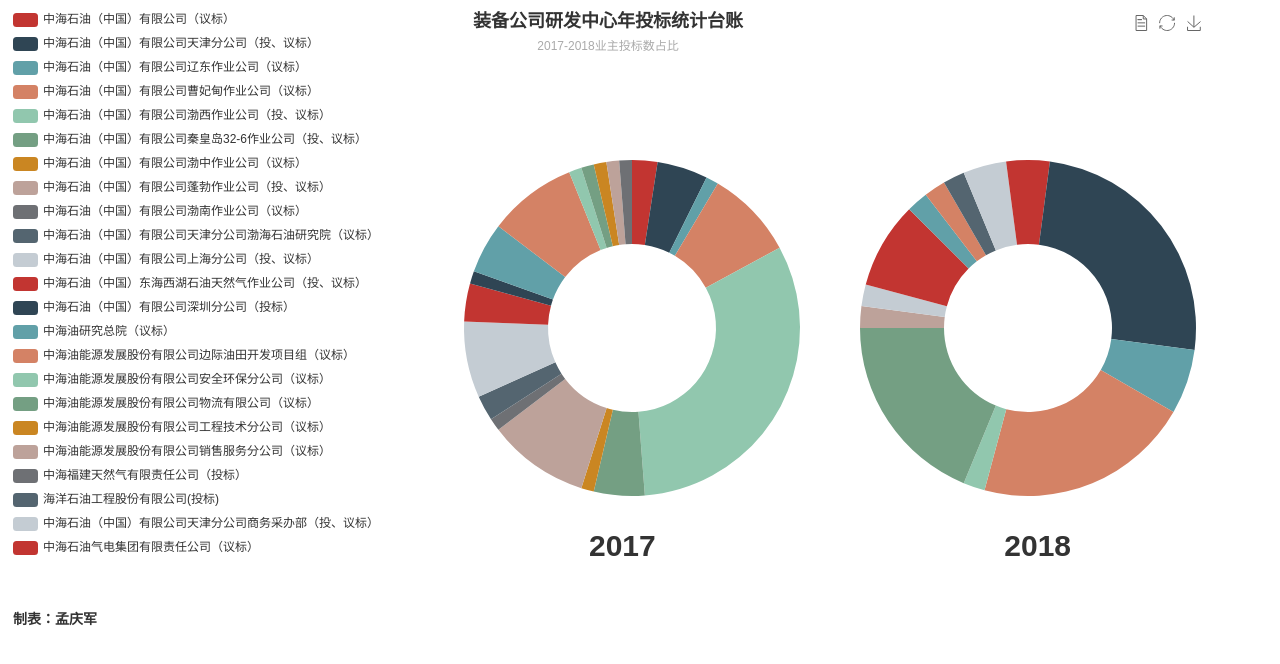
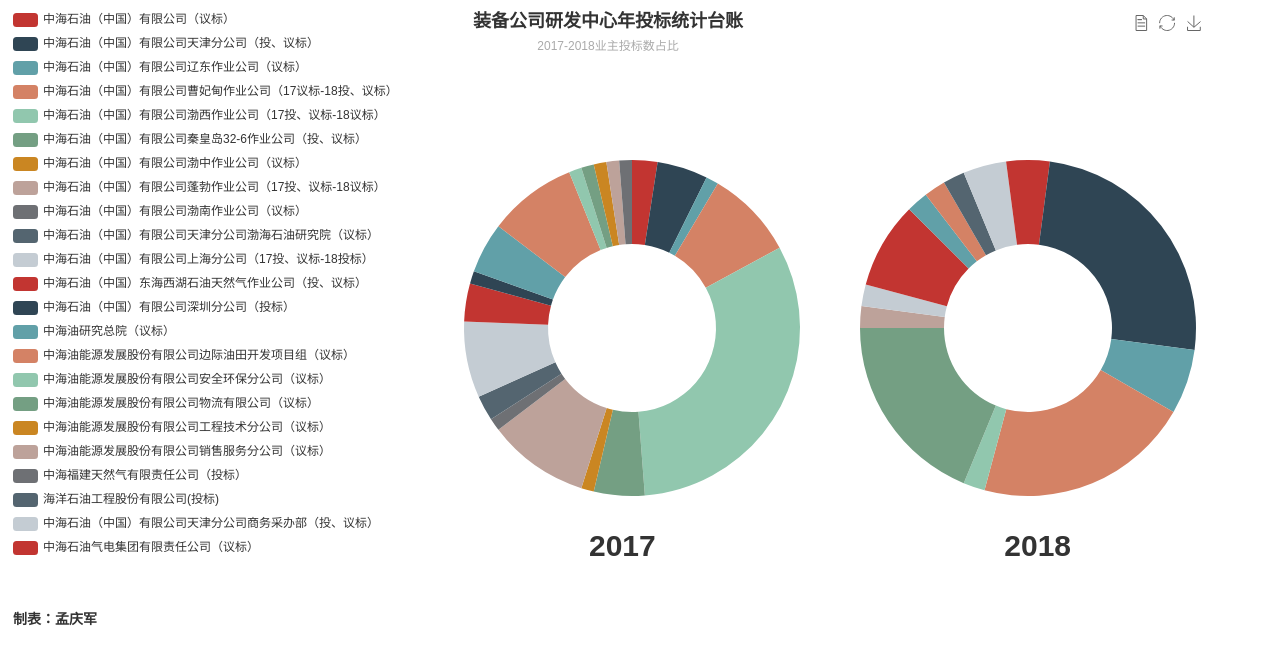
Before and after one commit to mcoq/EVE, a plain HTML site: page index.html in a window 1280 px wide. Drawn offline with Linux system fonts and the light colour scheme.

Commit message:
Update index.html

```diff
--- a/index.html
+++ b/index.html
@@ -75,14 +75,14 @@
                 data: ["中海石油（中国）有限公司（议标）",
       "中海石油（中国）有限公司天津分公司（投、议标）" ,
       "中海石油（中国）有限公司辽东作业公司（议标）",
-      "中海石油（中国）有限公司曹妃甸作业公司（议标）" ,
-      "中海石油（中国）有限公司渤西作业公司（投、议标）",
+      "中海石油（中国）有限公司曹妃甸作业公司（17议标-18投、议标）" ,
+      "中海石油（中国）有限公司渤西作业公司（17投、议标-18议标）",
       "中海石油（中国）有限公司秦皇岛32-6作业公司（投、议标）",
       "中海石油（中国）有限公司渤中作业公司（议标）",
-      "中海石油（中国）有限公司蓬勃作业公司（投、议标）",
+      "中海石油（中国）有限公司蓬勃作业公司（17投、议标-18议标）",
       "中海石油（中国）有限公司渤南作业公司（议标）",
       "中海石油（中国）有限公司天津分公司渤海石油研究院（议标）",
-      "中海石油（中国）有限公司上海分公司（投、议标）" ,
+      "中海石油（中国）有限公司上海分公司（17投、议标-18投标）" ,
       "中海石油（中国）东海西湖石油天然气作业公司（投、议标）",
       "中海石油（中国）有限公司深圳分公司（投标）",
       "中海油研究总院（议标）",
@@ -125,14 +125,14 @@
                      { "value": 2, "name": "中海石油（中国）有限公司（议标）" },
  { "value": 4, "name": "中海石油（中国）有限公司天津分公司（投、议标）" },
  { "value": 1, "name": "中海石油（中国）有限公司辽东作业公司（议标）" },
- { "value": 7, "name": "中海石油（中国）有限公司曹妃甸作业公司（议标）" },
- { "value": 26, "name": "中海石油（中国）有限公司渤西作业公司（投、议标）"},
+ { "value": 7, "name": "中海石油（中国）有限公司曹妃甸作业公司（17议标-18投、议标）" },
+ { "value": 26, "name": "中海石油（中国）有限公司渤西作业公司（17投、议标-18议标）"},
  { "value": 4, "name": "中海石油（中国）有限公司秦皇岛32-6作业公司（投、议标）" },
  { "value": 1, "name": "中海石油（中国）有限公司渤中作业公司（议标）"},
- { "value": 8, "name": "中海石油（中国）有限公司蓬勃作业公司（投、议标）"},
+ { "value": 8, "name": "中海石油（中国）有限公司蓬勃作业公司（17投、议标-18议标）"},
  { "value": 1, "name": "中海石油（中国）有限公司渤南作业公司（议标）" },
  { "value": 2, "name": "中海石油（中国）有限公司天津分公司渤海石油研究院（议标）" },
- { "value": 6, "name": "中海石油（中国）有限公司上海分公司（投、议标）" },
+ { "value": 6, "name": "中海石油（中国）有限公司上海分公司（17投、议标-18投标）" },
  { "value": 3, "name": "中海石油（中国）东海西湖石油天然气作业公司（投、议标）" },
  { "value": 1, "name": "中海石油（中国）有限公司深圳分公司（投标）" },
  { "value": 4, "name": "中海油研究总院（议标）" },
@@ -172,11 +172,11 @@
                              { "value": 1, "name": "中海石油（中国）有限公司（议标）"},
  { "value": 12, "name": "中海石油（中国）有限公司天津分公司（投、议标）"},
  { "value": 3, "name": "中海石油（中国）有限公司辽东作业公司（议标）"},
- { "value": 10, "name": "中海石油（中国）有限公司曹妃甸作业公司（议标）"},
- { "value": 1, "name": "中海石油（中国）有限公司渤西作业公司（投、议标）"},
+ { "value": 10, "name": "中海石油（中国）有限公司曹妃甸作业公司（17议标-18投、议标）"},
+ { "value": 1, "name": "中海石油（中国）有限公司渤西作业公司（17投、议标-18议标）"},
  { "value": 9, "name": "中海石油（中国）有限公司秦皇岛32-6作业公司（投、议标）"},
- { "value": 1, "name": "中海石油（中国）有限公司蓬勃作业公司（投、议标）"},
- { "value": 1, "name": "中海石油（中国）有限公司上海分公司（投、议标）"},
+ { "value": 1, "name": "中海石油（中国）有限公司蓬勃作业公司（17投、议标-18议标）"},
+ { "value": 1, "name": "中海石油（中国）有限公司上海分公司（17投、议标-18投标）"},
  { "value": 4, "name": "中海石油（中国）东海西湖石油天然气作业公司（投、议标）"},
  { "value": 1, "name": "中海油研究总院（议标）"},
  { "value": 1, "name": "中海油能源发展股份有限公司边际油田开发项目组（议标）"},
```
